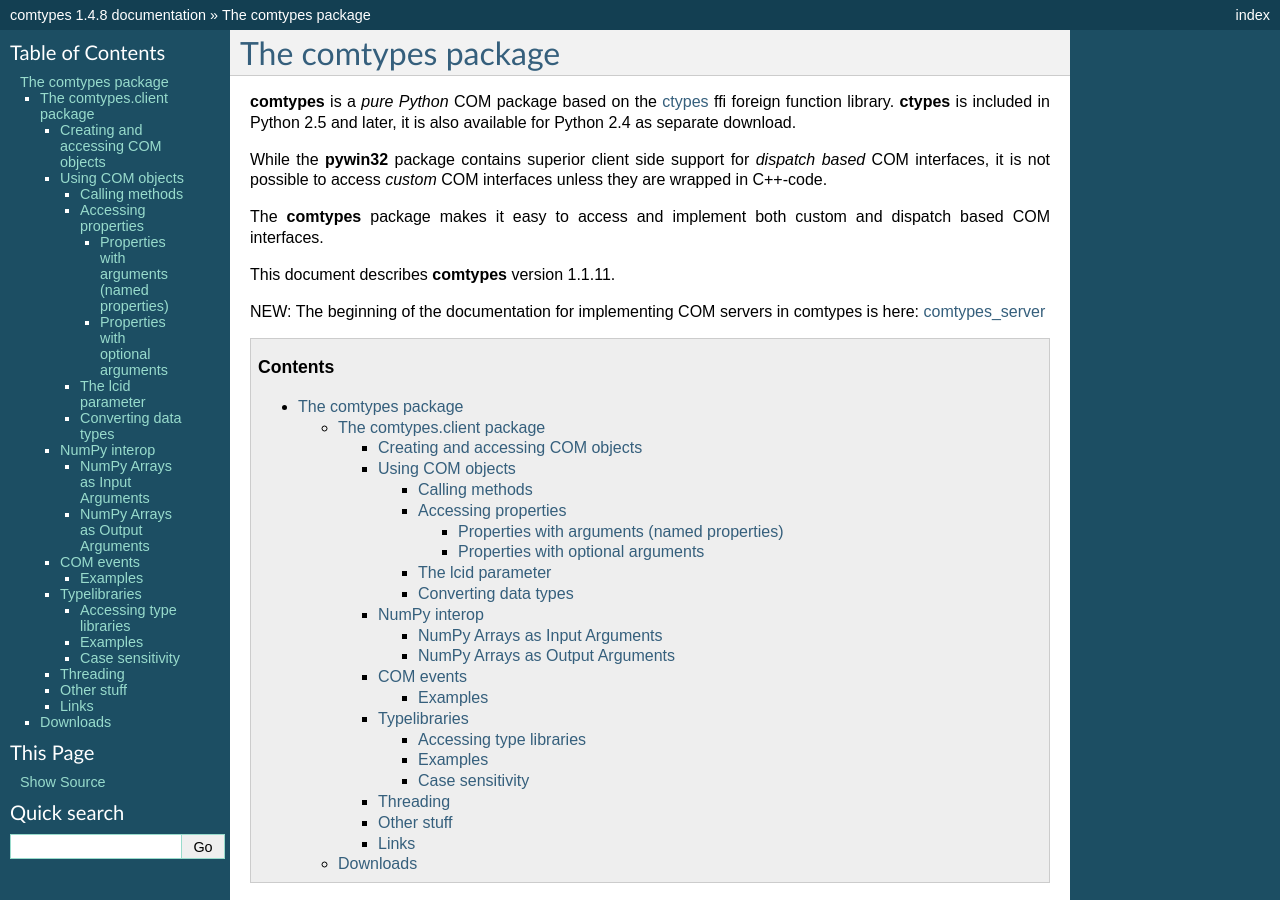
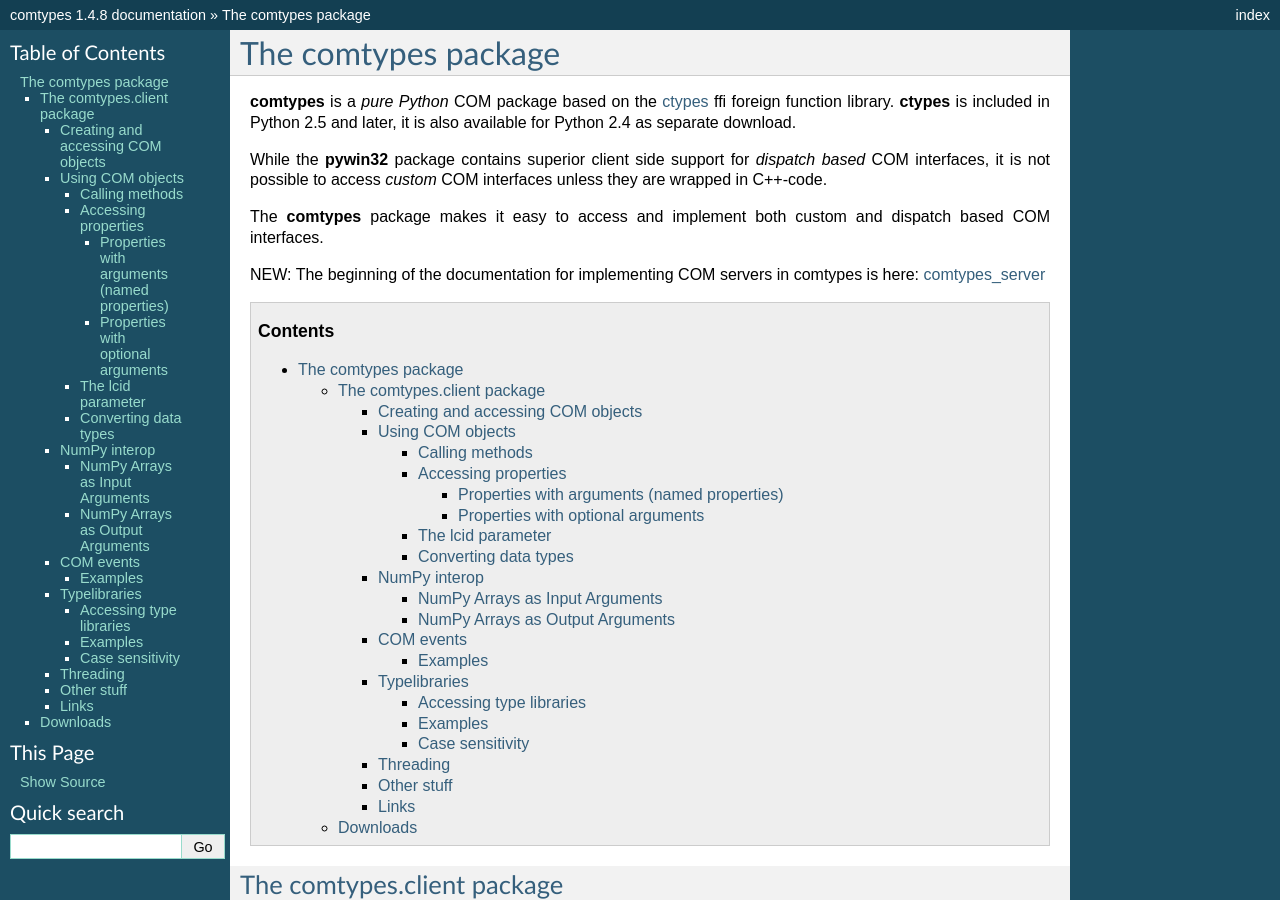
Before and after one commit to enthought/comtypes, a Sphinx documentation site: the page built from docs/source/index.rst, in a window 1280 px wide and 900 px high. Built offline with Sphinx 7.4.7, drawn with Linux system fonts in a browser that asks for light colours.

Commit message:
Since the version can be determined from the metadata, sections of the text stating `This document describes |comtypes| version x.y.z.` will be removed.

```diff
--- a/docs/source/index.rst
+++ b/docs/source/index.rst
@@ -12,8 +12,6 @@
 
 The |comtypes| package makes it easy to access and implement both
 custom and dispatch based COM interfaces.
-
-This document describes |comtypes| version 1.1.11.
 
 NEW: The beginning of the documentation for implementing COM servers in
 comtypes is here: comtypes_server_
```
